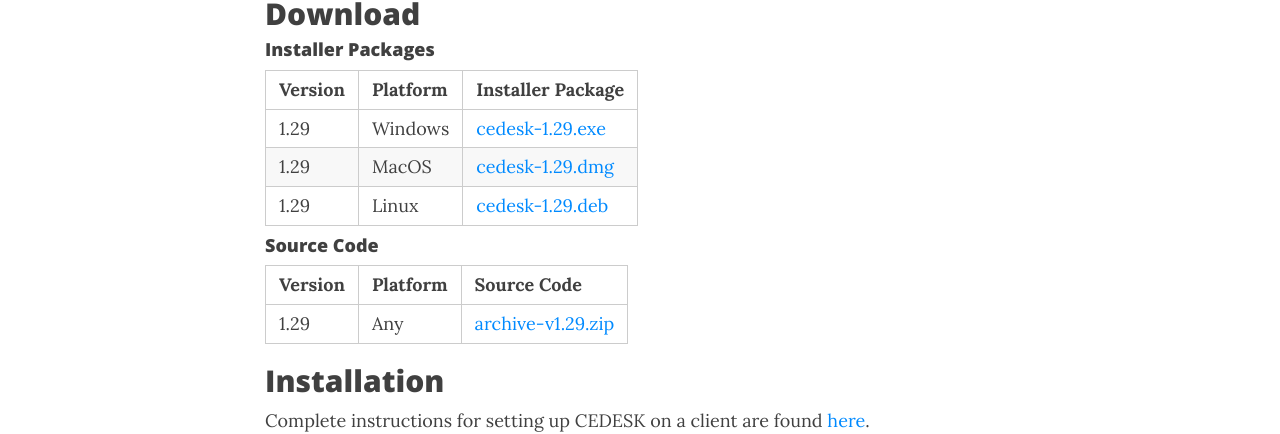
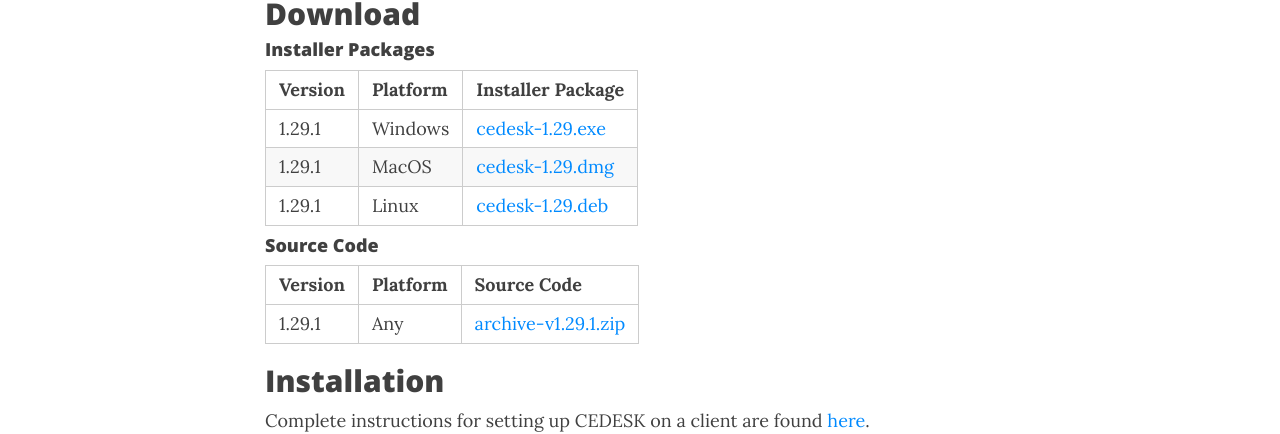
Before and after one commit to cedesk/cedesk.github.io, a Jekyll site: the page built from setup.md, in a window 1280 px wide and 966 px high. Shown: the part 238-672 px from the top of the window. Built offline with Jekyll 4.4.1, drawn with Linux system fonts in a browser that asks for light colours; nearby versions of some CDN libraries.

Commit message:
added new release v1.29.1

```diff
--- a/setup.md
+++ b/setup.md
@@ -8,15 +8,15 @@
 
 | Version | Platform | Installer Package |
 |---|---|---|
-| 1.29 | Windows | [cedesk-1.29.exe](https://www.dropbox.com/s/nd7vnz0h9nlnm3b/cedesk-1.29_2017-07-22_23-26.exe?dl=0) |
-| 1.29 | MacOS | [cedesk-1.29.dmg](https://www.dropbox.com/s/5749jdill4dzdk1/cedesk-1.29_2017-07-22_23-11.dmg?dl=0) |
-| 1.29 | Linux | [cedesk-1.29.deb](https://www.dropbox.com/s/ywaxg3h079o40t4/cedesk-1.29_2017-07-22_23-08.deb?dl=0) |
+| 1.29.1 | Windows | [cedesk-1.29.exe](https://www.dropbox.com/s/c7xu2qwvmc5vb6g/cedesk-1.29.1_2017-07-26_16-40.exe?dl=0) |
+| 1.29.1 | MacOS | [cedesk-1.29.dmg](https://www.dropbox.com/s/b9p25r7przjzo7x/cedesk-1.29.1_2017-07-26_22-51.dmg?dl=0) |
+| 1.29.1 | Linux | [cedesk-1.29.deb](https://www.dropbox.com/s/700j6kb941w6tlt/cedesk-1.29.1_2017-07-26_22-52.deb?dl=0) |
 
 #### Source Code
 
 | Version | Platform | Source Code |
 |---|---|---|
-| 1.29 | Any | [archive-v1.29.zip](https://github.com/cedesk/data-exchange/archive/v1.29.zip) |
+| 1.29.1| Any | [archive-v1.29.1.zip](https://github.com/cedesk/data-exchange/archive/v1.29.1.zip) |
 
 
 ## Installation
```
Also changed, not shown: index.md (+2 -1 lines).
